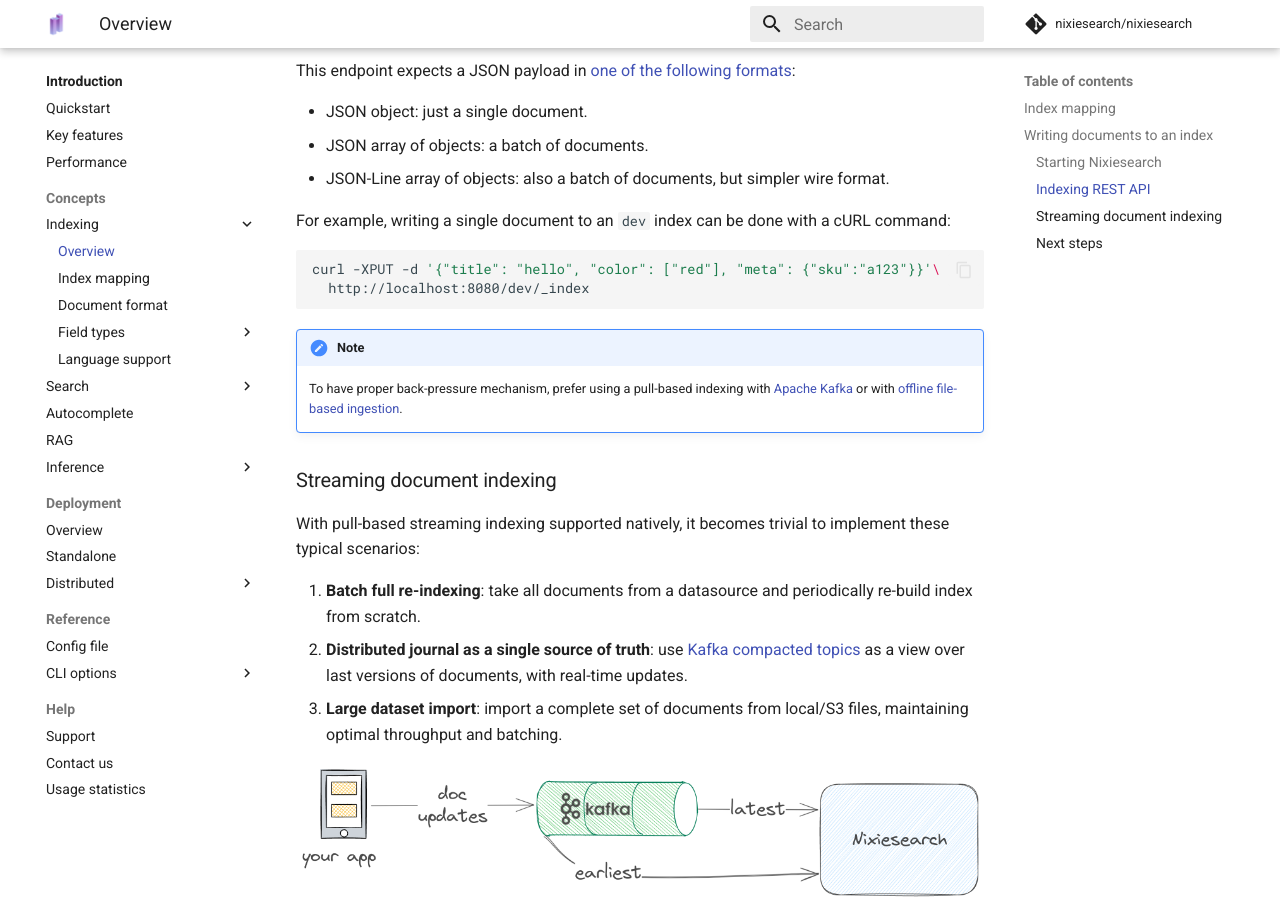
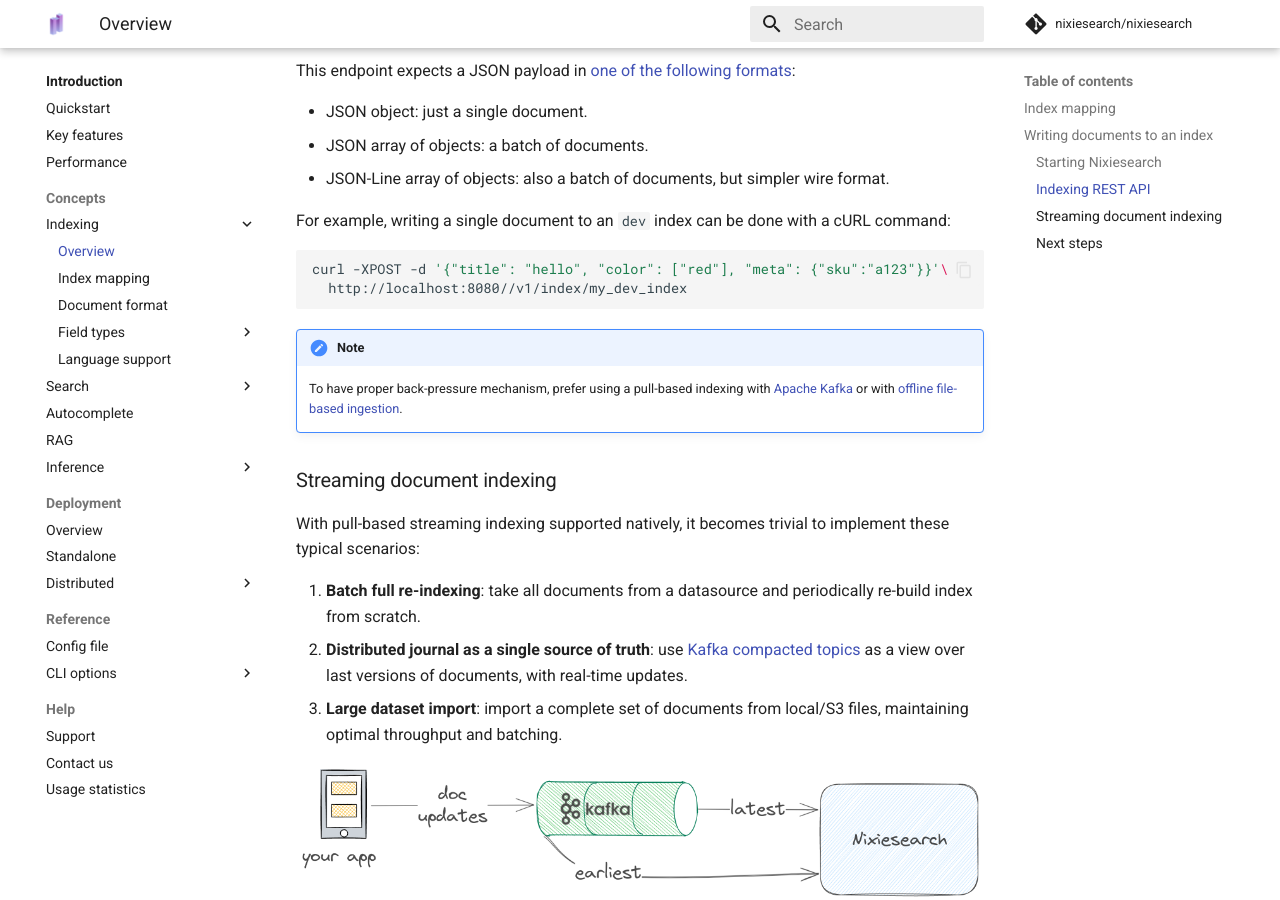
Before and after one commit to nixiesearch/nixiesearch, an MkDocs documentation site: the page built from docs/docs/features/indexing/overview.md, in a window 1280 px wide and 900 px high, scrolled down 2556 px. Built offline with MkDocs 1.6.1 and Material for MkDocs 9.7.7, drawn with Linux system fonts in a browser that asks for light colours; comment, search, counter and statistics services are not loaded.

````diff
--- a/docs/docs/features/indexing/overview.md
+++ b/docs/docs/features/indexing/overview.md
@@ -79,8 +79,8 @@ This endpoint expects a JSON payload in [one of the following formats](../../fea
 For example, writing a single document to an `dev` index can be done with a cURL command:
 
 ```bash
-curl -XPUT -d '{"title": "hello", "color": ["red"], "meta": {"sku":"a123"}}'\
-  http://localhost:8080/dev/_index
+curl -XPOST -d '{"title": "hello", "color": ["red"], "meta": {"sku":"a123"}}'\
+  http://localhost:8080//v1/index/my_dev_index
 ```
 
 !!! note
````
Also changed, not shown: docs/docs/index.md (+1 -1 lines), README.md.
